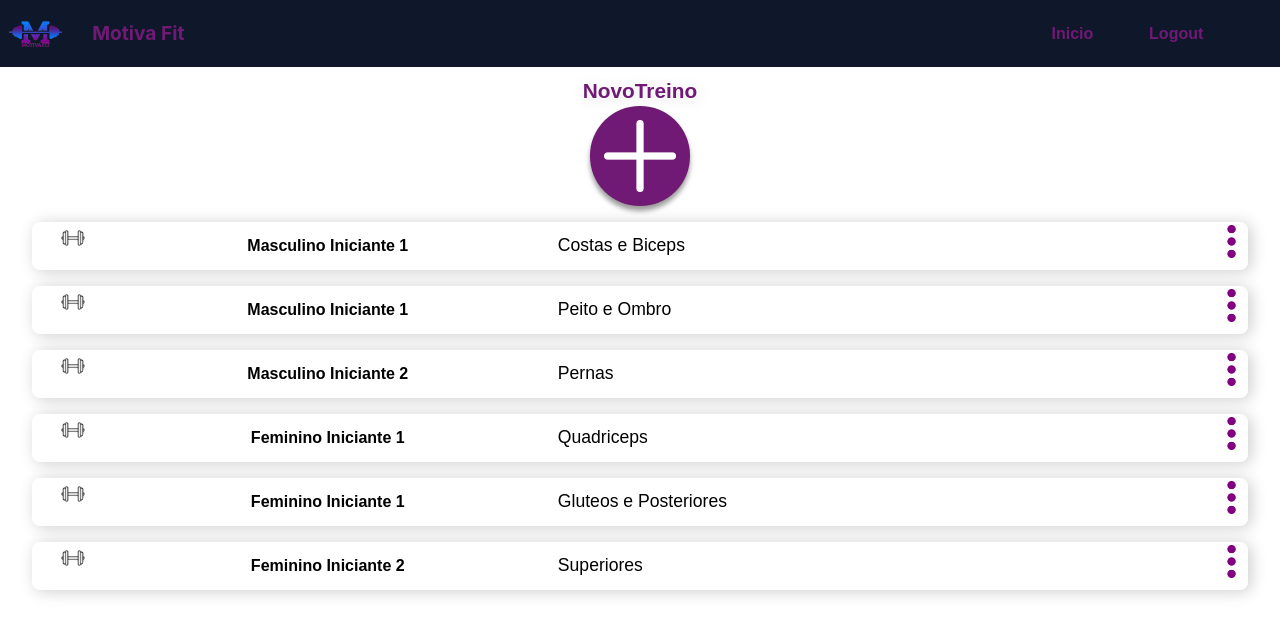
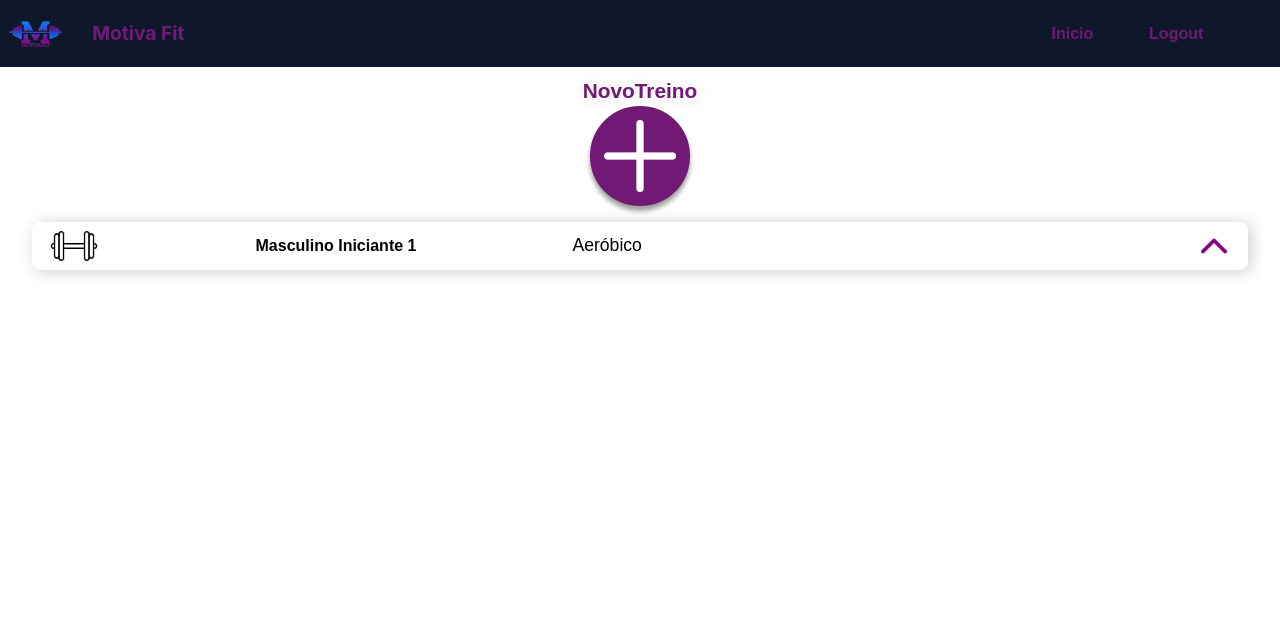
Before and after one commit to Will-G-Comnisky/MotivaFit, a React (Create React App) app in the folder frontend/: page /MeusTreinosPage in a window 1280 px wide. Shown: the top 636 px of the page. Built offline with nearby package versions, Linux system fonts and the light colour scheme.

Commit message:
Update FronteEnd

```diff
--- a/frontend/src/components/AlunoMainPage/AlunoMainPage.jsx
+++ b/frontend/src/components/AlunoMainPage/AlunoMainPage.jsx
@@ -5,6 +5,7 @@ import NavBar from '../NavBar/NavBar';
 import Banner from '../BannerAluno/BannerAluno';
 import CardTreinos from '../CardTreinos/CardTreinos';
 import BotaoLink from '../BotaoLink/BotaoLink'
+import BotaoNav from '../BotaoNav/BotaoNav'
 
 import {TreinosList} from "../../data/TreinosList";
 
@@ -21,7 +22,7 @@ import workoutImg from "../../assets/gym.png"
 import alunoImg from "../../assets/Aluno.png"
 
 // --- User Info Resumo ---
-var userName = "What?!"
+var user = JSON.parse(localStorage.getItem("user"));
 var msgBom
 var userRanking = "Ouro"
 var numMetaConcluida = 1;
@@ -67,7 +68,7 @@ const Treinos = ({TreinosList}) => (
       {/* ----- Banner ----- */}
       <Banner userImg = {alunoImg}
               msgBom = {msgBom}
-              userName = {userName}
+              userName = {user.fullName}
               numMetaConcluida = {numMetaConcluida}
               userRanking = {userRanking}
       />
@@ -77,13 +78,13 @@ const Treinos = ({TreinosList}) => (
                     icon={agendamentos}
                     link='https://workspace.google.com/intl/pt-BR/products/calendar/'
         />
-        <BotaoLink nome="Financeiro"
+        <BotaoNav nome="Financeiro"
                     icon={financeiro}
                     link='../../components/FinanceiroPage/FinanceiroPage'
         />
-        <BotaoLink nome="Ranking"
+        <BotaoNav nome="Ranking"
                     icon={ranking}
-                    link='https://workspace.google.com/intl/pt-BR/products/calendar/'
+                    link='/RankingPage'
         />
       </div>
 
--- a/frontend/src/components/AlunoMainPage/AlunoMainPage.module.css
+++ b/frontend/src/components/AlunoMainPage/AlunoMainPage.module.css
@@ -5,7 +5,7 @@
 #idMain {
     background-color: rgb(15 23 42);
     height: 100%;
-padding-bottom: 1rem;
+padding-bottom: 4.1rem;
 }
 
 
--- a/frontend/src/components/BannerAluno/BannerAluno.module.css
+++ b/frontend/src/components/BannerAluno/BannerAluno.module.css
@@ -16,7 +16,7 @@
     border-radius: 1rem;
     margin: auto;
     height: 17rem;
-    width: 50rem;
+    width: 80%;
 
     display: grid;
     grid-template-columns: 1fr 2fr;
@@ -71,7 +71,7 @@
   #idBannerBotaoBackground{
     width: 100%;
     display: grid;
-    grid-template-columns: 4fr 1fr ;
+    grid-template-columns: 3fr 1fr ;
   }
 
   #idBannerBotao{
--- a/frontend/src/components/BotaoLink/BotaoLink.jsx
+++ b/frontend/src/components/BotaoLink/BotaoLink.jsx
@@ -12,15 +12,13 @@ function BotaoLinks(props){
     return(
         <div id={styles.idBotaoLink}>
             {/* ----- Label/Nome do Botão ----- */}
-            <button onClick={Navegar} id={props.idText} className={styles.clBotaoName}>{props.nome}</button>
+            <a href={props.link} id={props.idText} className={styles.clBotaoName}>{props.nome}</a>
             {/* ----- Link -----  */}
 
-            <button onClick={Navegar}>
-                <div id={styles.idBotaoBackground}>
-                    {/* ----- Icone do Botão ----- */}
-                    <img src={props.icon} id={props.idImgName} className={styles.clBotaoImg}  alt="" />
-                </div>
-            </button>
+            <a href={props.link} id={styles.idBotaoBackground}>
+                {/* ----- Icone do Botão ----- */}
+                <img src={props.icon} id={props.idImgName} className={styles.clBotaoImg}  alt="" />
+            </a>
 
         </div>
     )
--- /dev/null
+++ b/frontend/src/components/BotaoNav/BotaoNav.jsx
@@ -0,0 +1,29 @@
+import styles from './BotaoNav.module.css'
+import { useNavigate } from 'react-router-dom';
+
+function BotaoLinks(props){
+
+    const navigate = useNavigate()
+
+    const Navegar = (e) => {
+        navigate(props.link)
+    }
+
+    return(
+        <div id={styles.idBotaoLink}>
+            {/* ----- Label/Nome do Botão ----- */}
+            <button onClick={Navegar} id={props.idText} className={styles.clBotaoName}>{props.nome}</button>
+            {/* ----- Link -----  */}
+
+            <button onClick={Navegar}>
+                <div id={styles.idBotaoBackground}>
+                    {/* ----- Icone do Botão ----- */}
+                    <img src={props.icon} id={props.idImgName} className={styles.clBotaoImg}  alt="" />
+                </div>
+            </button>
+
+        </div>
+    )
+}
+
+export default BotaoLinks
--- /dev/null
+++ b/frontend/src/components/BotaoNav/BotaoNav.module.css
@@ -0,0 +1,57 @@
+@charset "UTF-8";
+
+#idBotaoLink {
+  display: grid;
+  place-items: center;
+  grid-template-columns: 1fr;
+}
+
+button {
+  background: none;
+  border: none;
+}
+
+button:hover {
+  cursor: pointer;
+}
+
+a {
+  text-decoration: none;
+}
+
+.clBotaoName {
+  font-family: Arial, Helvetica, sans-serif;
+  font-weight: bold;
+  font-size: 1.3rem;
+  color: white;
+  text-shadow: 0.1rem 0.1rem 1rem rgba(0, 0, 0, 0.158);
+}
+
+#idBotaoBackground {
+  background-color: rgb(112 26 117);
+  box-shadow: 0rem 0.3rem 0.3rem rgba(0, 0, 0, 0.397);
+  border-radius: 50%;
+  width: 6.2rem;
+  height: 6.2rem;
+  display: grid;
+  place-items: center;
+}
+
+#idBotaoBackground:hover {
+  background-color: rgb(33, 86, 156);
+}
+
+#idRanking {
+  margin-left: 0.2rem;
+  margin-bottom: 2rem;
+}
+
+.clBotaoImg{
+  width: 4.5rem;
+  height: 4.5rem;
+
+}
+
+#idText {
+  color: rgb(112 26 117);
+}
--- a/frontend/src/components/CardTreinos/CardTreinos.js
+++ /dev/null
@@ -1,35 +0,0 @@
-import styles from '../CardTreinos/CardTreinos.module.css'
-import treinoImg from '../../assets/gym.png'
-
-import info from '../../assets/infoImg.png'
-
-function CardTreinos(props){
-  return(
-    <div>
-        <div id={styles.idTreinoCard} >
-
-            {/* ----- Treino Img ----- */}
-            <div id={styles.idAlunoImgBackground}>
-                <img src={treinoImg} id={styles.idTreinoImg} alt="" />
-            </div>
-
-            {/* ----- Aluno Nome ----- */}
-            <div id={styles.idTreinoNome}>
-                <span>{props.workoutName}</span>
-            </div>
-
-            {/* ----- Treino do Aluno ----- */}
-            <div id={styles.idGrupoTreino}>
-                <span>{props.workoutGroup}</span>
-            </div>
-
-            <div>
-                <img id={styles.idImg} src={info} alt="" />
-            </div>
-
-        </div>
-    </div>
-  )
-}
-
-export default CardTreinos
--- /dev/null
+++ b/frontend/src/components/CardTreinos/CardTreinos.jsx
@@ -0,0 +1,48 @@
+import styles from '../CardTreinos/CardTreinos.module.css'
+
+import { useState } from 'react'
+
+import treinoImg from '../../assets/gym.png'
+import seta from '../../assets/setaTreinos.png'
+
+function CardTreinos(props){
+
+    const [showList, setShowList] = useState(false)
+
+  return(
+    <div>
+        <div id={styles.idTreinoCard} >
+
+            {/* ----- Treino Img ----- */}
+            <div id={styles.idAlunoImgBackground}>
+                <img src={treinoImg} id={styles.idTreinoImg} alt="" />
+            </div>
+
+            {/* ----- Aluno Nome ----- */}
+            <div id={styles.idTreinoNome}>
+                <span>{props.workoutName}</span>
+            </div>
+
+            {/* ----- Treino do Aluno ----- */}
+            <div id={styles.idGrupoTreino}>
+                <span>{props.workoutGroup}</span>
+            </div>
+
+            <button onClick={() =>{setShowList(!showList)}}
+                id={styles.idAlunoImgBackground}
+            >
+                <img id={styles.idImg} className={showList ? styles.clOpenedImg : styles.clClosedImg} src={seta} alt="" />
+
+            </button>
+        </div>
+        <div id={styles.idAtividadesList} >
+            <ul className={showList ? styles.clOpened : ''}>
+                <li>- Esteira &nbsp;&nbsp;&nbsp;&nbsp;&nbsp;&nbsp;&nbsp;&nbsp;&nbsp;&nbsp;&nbsp;&nbsp;&nbsp;&nbsp;&nbsp;&nbsp;&nbsp;&nbsp;&nbsp;&nbsp;&nbsp;&nbsp;&nbsp; 2 Km</li>
+                <li>- Polichinelo &nbsp;&nbsp;&nbsp;&nbsp;&nbsp;&nbsp;&nbsp;&nbsp;&nbsp;&nbsp;&nbsp;&nbsp;&nbsp;&nbsp;&nbsp;&nbsp;&nbsp;&nbsp;20 Repetições</li>
+            </ul>
+        </div>
+    </div>
+  )
+}
+
+export default CardTreinos
--- a/frontend/src/components/CardTreinos/CardTreinos.module.css
+++ b/frontend/src/components/CardTreinos/CardTreinos.module.css
@@ -12,20 +12,22 @@
     font-family: Arial, Helvetica, sans-serif;
 
     display: grid;
-    grid-template-columns: 2fr 14fr 20fr 1fr;
+    grid-template-columns: 2fr 14fr 18fr 2fr;
 }
 
 #idTreinoCard:hover{
     cursor: pointer;
 }
 
+#idAlunoImgBackground{
+    display: grid;
+    place-items: center;
+}
+
 
 #idTreinoImg{
-    width: 2.5rem;
-    border-radius: 2rem;
-    padding-top: 0.25rem;
-    padding-left: 1rem;
-    margin: auto;
+    width: 3rem;
+    margin-left: 1rem;
 }
 
 #idTreinoNome{
@@ -42,13 +44,42 @@
     font-size: 1.1rem
 }
 
-#idInfoIcon{
-    width: 2.1rem;
-    padding-top: 0.45rem;
-    margin-right: 1rem;
+#idImg{
+    width: 2rem;
+    padding: 0.2rem;
 }
 
-#idImg{
-    width: 2.5rem;
-    margin-top: 0.2rem;
+
+.clClosedImg{
+    transform: rotate(270deg);
 }
+
+div ul{
+    display: none;
+}
+
+div ul.clOpened{
+    display: grid;
+    margin: auto;
+    width: 92%;
+    background-color: white;
+    border-radius: 0 0 1rem 1rem;
+    padding-bottom: 1rem;
+    padding-left: 1rem;
+}
+
+div ul.clOpened li{
+    font-family: Arial, Helvetica, sans-serif;
+    font-size: 1.1rem;
+}
+
+.clOpenedImg{
+    transform: rotate(90deg);
+}
+
+#idAtividadesList{
+}
+
+.clAtividade{
+
+}
--- a/frontend/src/components/PersonalTrainerMainPage/PersonalTrainerMainPage.module.css
+++ b/frontend/src/components/PersonalTrainerMainPage/PersonalTrainerMainPage.module.css
@@ -115,8 +115,6 @@
     background-color: #0056b3;
 }
 
-
-
 /* ----- Lista ALunos ----- */
 
 #idListaAluno{
--- a/frontend/src/data/TreinosList.js
+++ b/frontend/src/data/TreinosList.js
@@ -2,37 +2,37 @@ export const TreinosList = [
   {
     id: 0,
     workoutName: "Masculino Iniciante 1",
-    workoutGroup: "Costas e Biceps",
+    workoutGroup: "Aeróbico",
     workoutImg: "../../assets/userImg.png"
   },
-  {
-    id: 1,
-    workoutName: "Masculino Iniciante 1",
-    workoutGroup: "Peito e Ombro",
-    workoutImg: "../../assets/userImg.png"
-  },
-  {
-    id: 2,
-    workoutName: "Masculino Iniciante 2",
-    workoutGroup: "Pernas",
-    workoutImg: "../../assets/userImg.png"
-  },
-  {
-    id: 3,
-    workoutName: "Feminino Iniciante 1",
-    workoutGroup: "Quadriceps",
-    workoutImg: "../../assets/userImg.png"
-  },
-  {
-    id: 4,
-    workoutName: "Feminino Iniciante 1",
-    workoutGroup: "Gluteos e Posteriores",
-    workoutImg: "../../assets/userImg.png"
-  },
-  {
-    id: 5,
-    workoutName: "Feminino Iniciante 2",
-    workoutGroup: "Superiores",
-    workoutImg: "../../assets/userImg.png"
-  },
+  // {
+  //   id: 1,
+  //   workoutName: "Masculino Iniciante 1",
+  //   workoutGroup: "Peito e Ombro",
+  //   workoutImg: "../../assets/userImg.png"
+  // },
+  // {
+  //   id: 2,
+  //   workoutName: "Masculino Iniciante 2",
+  //   workoutGroup: "Pernas",
+  //   workoutImg: "../../assets/userImg.png"
+  // },
+  // {
+  //   id: 3,
+  //   workoutName: "Feminino Iniciante 1",
+  //   workoutGroup: "Quadriceps",
+  //   workoutImg: "../../assets/userImg.png"
+  // },
+  // {
+  //   id: 4,
+  //   workoutName: "Feminino Iniciante 1",
+  //   workoutGroup: "Gluteos e Posteriores",
+  //   workoutImg: "../../assets/userImg.png"
+  // },
+  // {
+  //   id: 5,
+  //   workoutName: "Feminino Iniciante 2",
+  //   workoutGroup: "Superiores",
+  //   workoutImg: "../../assets/userImg.png"
+  // },
   ];
```
Also changed, not shown: frontend/src/components/PersonalTrainerMainPage/PersonalTrainerMainPage.jsx (+7 -7 lines), frontend/src/assets/setaTreinos.png (added).
